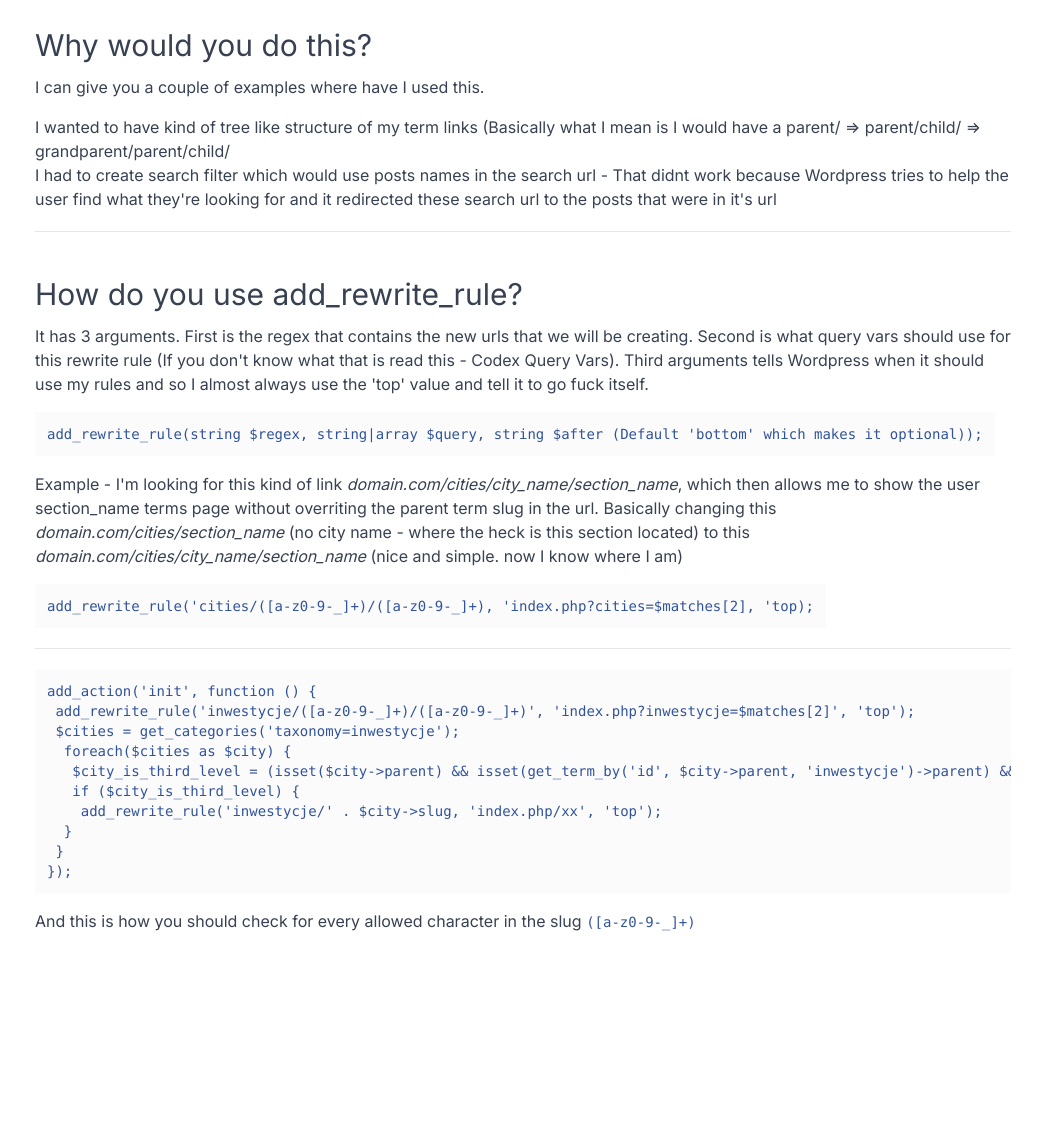
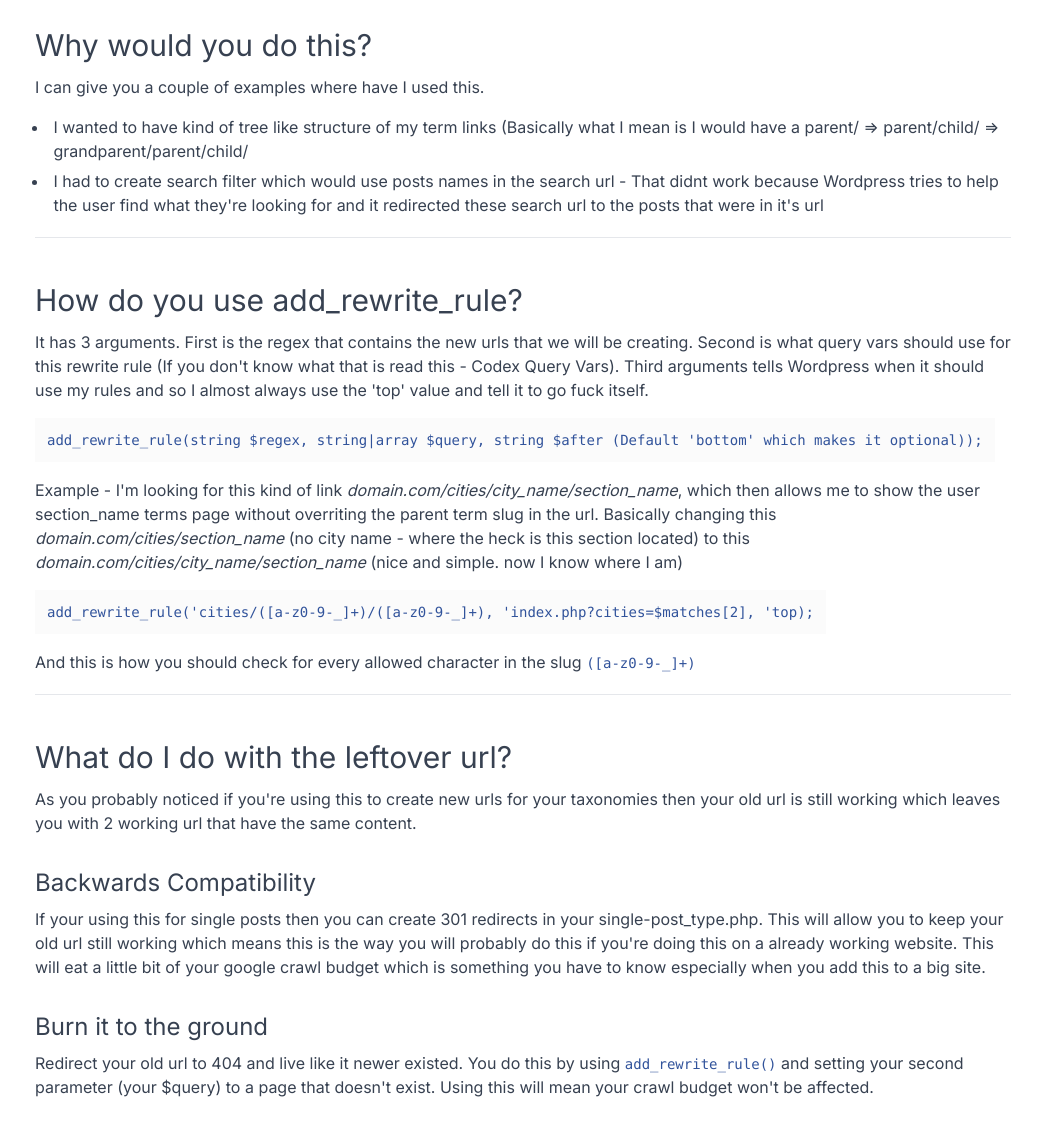
Before and after one commit to szymon-polaczy/Portfolio, a Gatsby site: page /blog/change-wordpress-url-structure-using-add_rewrite_rule in a window 1280 px wide. Shown: the part 1077-2212 px from the top of the page, without its empty margins (117-1159 px from the left). Before the commit the page ends 2122 px from the top, so only its background shows below. Built offline with nearby package versions, Linux system fonts and the light colour scheme; Gatsby itself is replaced by a stand-in of ours.

Commit message:
Headline 3 styles and Blogpost text work

```diff
--- a/src/pages/blog/change-wordpress-url-structure-using-add_rewrite_rule/index.js
+++ b/src/pages/blog/change-wordpress-url-structure-using-add_rewrite_rule/index.js
@@ -21,7 +21,7 @@ const Index = () => {
         <section className="text-left md:px-16 xl:px-32 2xl:px-48" id="what">
           <h2 className="blog-headline-2">Why would you do this?</h2>
           <p>I can give you a couple of examples where have I used this.</p>
-          <ul>
+          <ul className="blog-list">
             <li>I wanted to have kind of tree like structure of my term links (Basically what I mean is I would have a parent/ => parent/child/ => grandparent/parent/child/</li>
             <li>I had to create search filter which would use posts names in the search url - That didnt work because Wordpress tries to help the user find what they're looking for and it redirected these search url to the posts that were in it's url</li>
           </ul>
@@ -38,28 +38,19 @@ const Index = () => {
           <div className="code">
             <code dangerouslySetInnerHTML={{__html: `add_rewrite_rule('cities/([a-z0-9-_]+)/([a-z0-9-_]+), 'index.php?cities=$matches[2], 'top);`}}></code>
           </div>
+          <p>And this is how you should check for every allowed character in the slug <code>([a-z0-9-_]+)</code></p>
 
           <hr></hr>
 
-          <div className="code">
-            <code
-              dangerouslySetInnerHTML={{__html: `
-                add_action('init', function () &lbrace;<br>
-                &nbsp;add_rewrite_rule('inwestycje/([a-z0-9-_]+)/([a-z0-9-_]+)', 'index.php?inwestycje=$matches[2]', 'top');<br><bbr></bbr>
+          <h2 className="blog-headline-2">What do I do with the leftover url?</h2>
+          <p>As you probably noticed if you're using this to create new urls for your taxonomies then your old url is still working which leaves you with 2 working url that have the same content.</p>
 
-                &nbsp;$cities = get_categories('taxonomy=inwestycje');<br>
-                &nbsp;&nbsp;foreach($cities as $city) &lbrace;<br>
-                &nbsp;&nbsp;&nbsp;$city_is_third_level = (isset($city->parent) && isset(get_term_by('id', $city->parent, 'inwestycje')->parent) && get_term_by('id', $city->parent, 'inwestycje')->parent != 0);<br>
-                &nbsp;&nbsp;&nbsp;if ($city_is_third_level) &lcub;<br>
-                &nbsp;&nbsp;&nbsp;&nbsp;add_rewrite_rule('inwestycje/' . $city->slug, 'index.php/xx', 'top');<br>
-                &nbsp;&nbsp;&rbrace;<br>
-                &nbsp;&rbrace;<br>
-                &rbrace;);
-              `}}
-            ></code>
-          </div>
+          <h3 className="blog-headline-3">Backwards Compatibility</h3>
+          <p>If your using this for single posts then you can create 301 redirects in your single-post_type.php. This will allow you to keep your old url still working which means this is the way you will probably do this if you're doing this on a already working website. This will eat a little bit of your google crawl budget which is something you have to know especially when you add this to a big site.</p>
 
-          <p>And this is how you should check for every allowed character in the slug <code>([a-z0-9-_]+)</code></p>
+          <h3 className="blog-headline-3">Burn it to the ground</h3>
+          <p>Redirect your old url to 404 and live like it newer existed. You do this by using <code>add_rewrite_rule()</code> and setting your second parameter (your $query) to a page that doesn't exist. Using this will mean your crawl budget won't be affected.</p>
+
         </section>
       </main>
     </>
--- a/src/styles/global.css
+++ b/src/styles/global.css
@@ -45,6 +45,23 @@ main {
   @apply pt-6 pb-3 text-xl md:text-3xl;
 }
 
+.blog-headline-3 {
+  @apply pt-4 pb-2 text-lg md:text-2xl;
+}
+
 hr {
   @apply my-5;
 }
+
+.blog-list {
+  list-style-type: disc;
+  padding-left: .85rem;
+}
+
+.blog-list li {
+  padding-left: .3rem;
+}
+
+.blog-list li:not(:last-child) {
+  padding-bottom: .35rem;
+}
```
